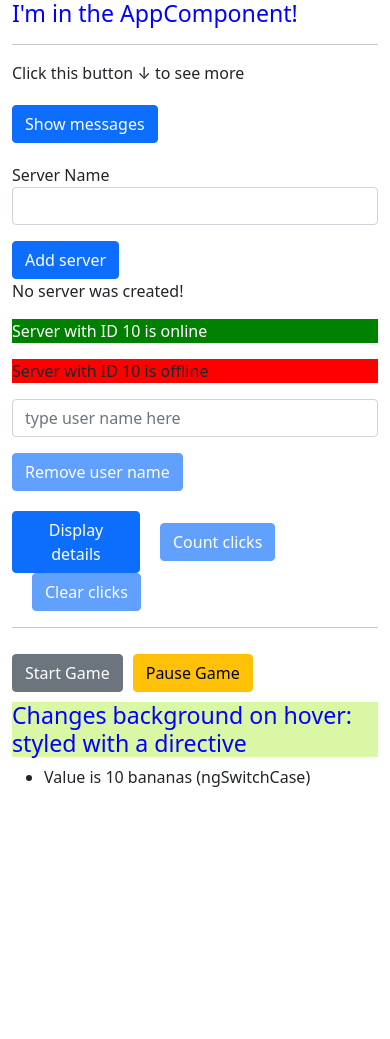
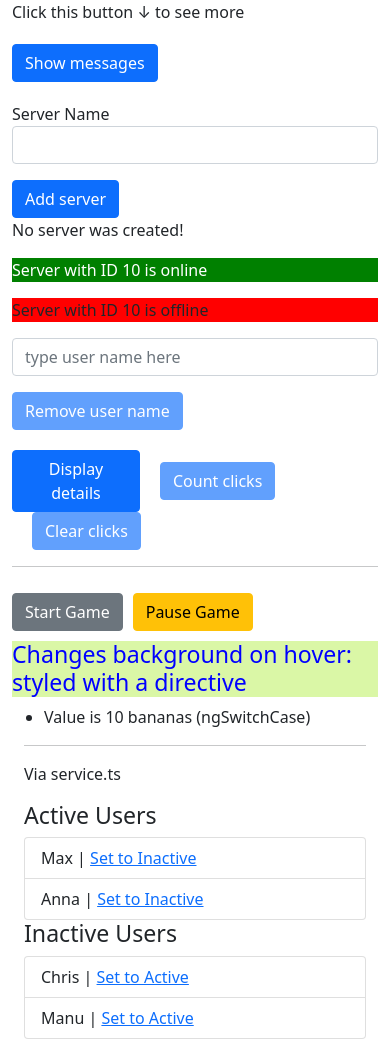
Before and after one commit to olyaoezel/first-app, an Angular app: page / in a window 390 px wide. Before the commit the page ends 844 px from the top, so only its background shows below. Built offline with nearby package versions, Linux system fonts and the light colour scheme.

Commit message:
using services

```diff
--- /dev/null
+++ b/src/app/active-users/active-users.component.html
@@ -0,0 +1,8 @@
+<h3>Active Users</h3>
+<ul class="list-group">
+  <li
+    class="list-group-item"
+    *ngFor="let user of activeUsers; index as i">
+    {{ user }} | <a href="#" (click)="onSetToInactive(i)">Set to Inactive</a>
+  </li>
+</ul>
--- /dev/null
+++ b/src/app/active-users/active-users.component.ts
@@ -0,0 +1,24 @@
+import { Component,  Input, OnInit} from '@angular/core';
+import { UserActionsCounter } from '../services/user-actions-counter.service';
+import { UserService } from '../services/user.service';
+
+@Component({
+  selector: 'app-active-users',
+  templateUrl: './active-users.component.html',
+  styleUrls: ['./active-users.component.css']
+})
+export class ActiveUsersComponent implements OnInit{
+  activeUsers: string[];
+
+  constructor(private userService: UserService, private countActions: UserActionsCounter){}
+
+   ngOnInit() {
+    this.activeUsers = this.userService.activeUsers;
+   }
+
+  onSetToInactive(id: number) {
+    this.countActions.countUserActions();
+    this.userService.setToInactive(id);
+  }
+
+}
--- a/src/app/app.component.html
+++ b/src/app/app.component.html
@@ -1,6 +1,6 @@
 <div class="container">
-  <h3>I'm in the AppComponent!</h3>
-  <hr />
+  <!-- <h3>I'm in the AppComponent!</h3> -->
+  <!-- <hr /> -->
   <p *appUnless="showMessages">Click this button &darr; to see more </p>
   <button
     type="button"
@@ -28,4 +28,15 @@
     <li *ngSwitchCase="20">Value is {{value}} plumps (ngSwitchCase)</li>
   </ul>
 
+  <div class="container">
+    <hr>
+    <div class="row">
+      <div class="col-xs-12 col-md-8 col-md-offset-2">
+        <p>Via service.ts</p>
+        <app-active-users></app-active-users>
+        <app-inactive-users ></app-inactive-users>
+      </div>
+    </div>
+  </div>
+
 </div>
--- a/src/app/app.component.ts
+++ b/src/app/app.component.ts
@@ -1,9 +1,9 @@
-import { Component } from '@angular/core';
+import { Component,  } from '@angular/core';
 
 @Component({
   selector: 'app-root',
   templateUrl: './app.component.html',
-  styleUrls: ['./app.component.css']
+  styleUrls: ['./app.component.css'],
 })
 export class AppComponent {
 
--- a/src/app/app.module.ts
+++ b/src/app/app.module.ts
@@ -14,6 +14,8 @@ import { OddComponent } from './game-control/odd/odd.component';
 import { EvenComponent } from './game-control/even/even.component';
 import { BasicHightlightDirective } from './directives/basic-hightlight.directive';
 import { UnlessDirective } from './directives/unless.directive';
+import { ActiveUsersComponent } from './active-users/active-users.component';
+import { InactiveUsersComponent } from './inactive-users/inactive-users.component';
 
 
 @NgModule({
@@ -27,7 +29,11 @@ import { UnlessDirective } from './directives/unless.directive';
     InfoAlertComponent,
     GameControlComponent,
     OddComponent,
-    EvenComponent, BasicHightlightDirective, UnlessDirective
+    EvenComponent,
+    BasicHightlightDirective,
+    UnlessDirective,
+    ActiveUsersComponent,
+    InactiveUsersComponent
   ],
   imports: [
     BrowserModule,
--- /dev/null
+++ b/src/app/inactive-users/inactive-users.component.html
@@ -0,0 +1,8 @@
+<h3>Inactive Users</h3>
+<ul class="list-group">
+  <li
+    class="list-group-item"
+    *ngFor="let user of inactiveUsers; index as i">
+    {{ user }} | <a href="#" (click)="onSetToActive(i)">Set to Active</a>
+  </li>
+</ul>
--- /dev/null
+++ b/src/app/inactive-users/inactive-users.component.ts
@@ -0,0 +1,24 @@
+import { Component, OnInit } from '@angular/core';
+import { UserActionsCounter } from '../services/user-actions-counter.service';
+import { UserService } from '../services/user.service';
+
+@Component({
+  selector: 'app-inactive-users',
+  templateUrl: './inactive-users.component.html',
+  styleUrls: ['./inactive-users.component.css']
+})
+export class InactiveUsersComponent implements OnInit{
+  inactiveUsers: string[];
+
+  constructor(private userService: UserService, private countActions: UserActionsCounter) { }
+
+  ngOnInit() {
+    this.inactiveUsers = this.userService.inactiveUsers;
+  }
+
+  onSetToActive(id: number) {
+    this.countActions.countUserActions();
+    this.userService.setToActive(id);
+  }
+
+}
--- /dev/null
+++ b/src/app/services/logging.service.ts
@@ -0,0 +1,5 @@
+export class LoggingService {
+    logStatusChange(status: string) {
+        console.log('A server status changed, new status: ' + status);
+    }
+}
--- /dev/null
+++ b/src/app/services/user-actions-counter.service.ts
@@ -0,0 +1,14 @@
+import { Injectable } from '@angular/core';
+
+@Injectable({
+  providedIn: 'root',
+})
+
+export class UserActionsCounter {
+    count: number = 0;
+
+    countUserActions() {
+        this.count += 1;
+        // console.log(this.count);
+    }
+}
--- /dev/null
+++ b/src/app/services/user.service.ts
@@ -0,0 +1,20 @@
+import { Injectable } from '@angular/core';
+
+@Injectable({
+  providedIn: 'root',
+})
+
+export class UserService {
+  activeUsers = ['Max', 'Anna'];
+  inactiveUsers = ['Chris', 'Manu'];
+
+  setToInactive(id: number) {
+    this.inactiveUsers.push(this.activeUsers[id]);
+    this.activeUsers.splice(id, 1);
+  }
+
+  setToActive(id: number) {
+    this.activeUsers.push(this.inactiveUsers[id]);
+    this.inactiveUsers.splice(id, 1);
+  }
+}
```
Also changed, not shown: src/app/active-users/active-users.component.css (added), src/app/inactive-users/inactive-users.component.css (added).
